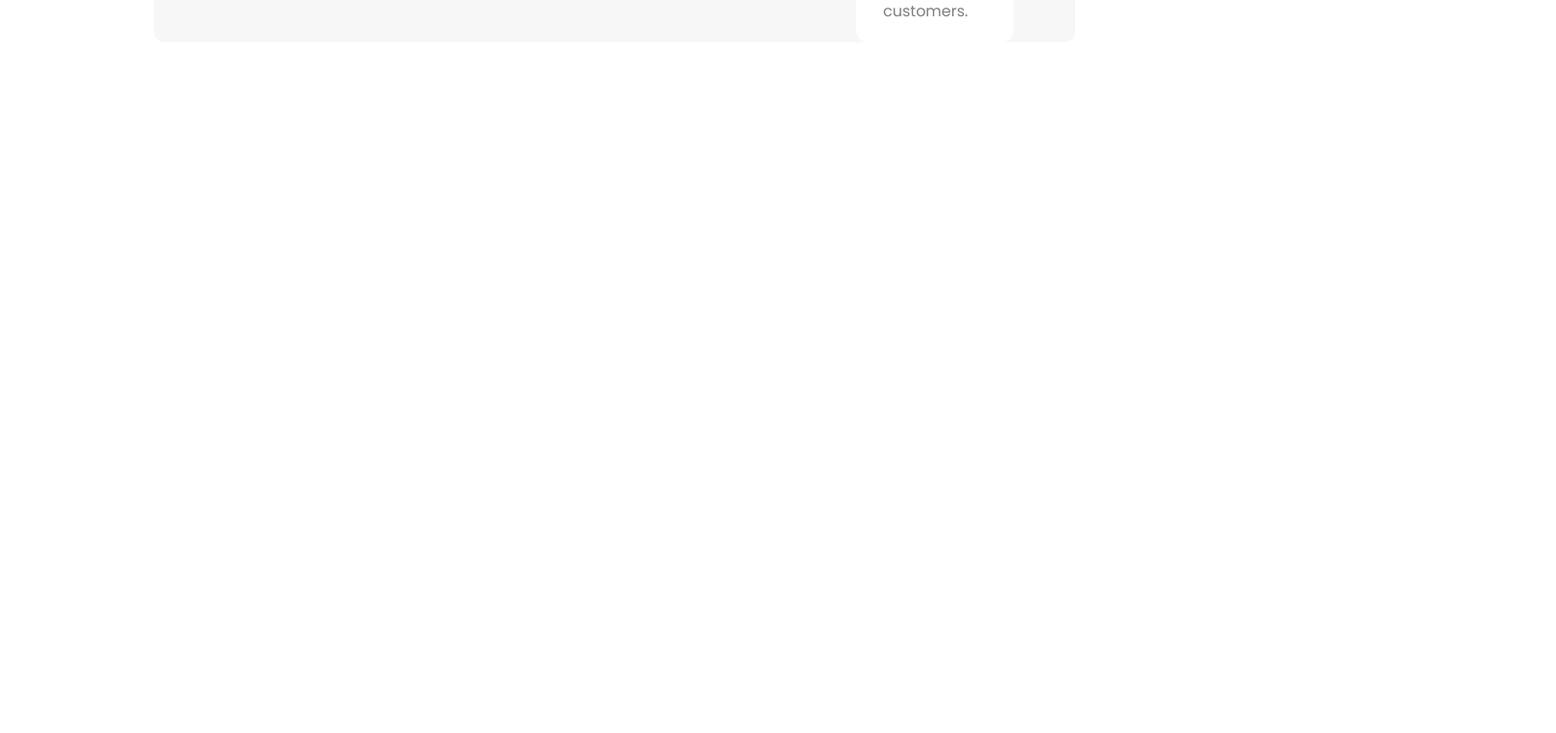
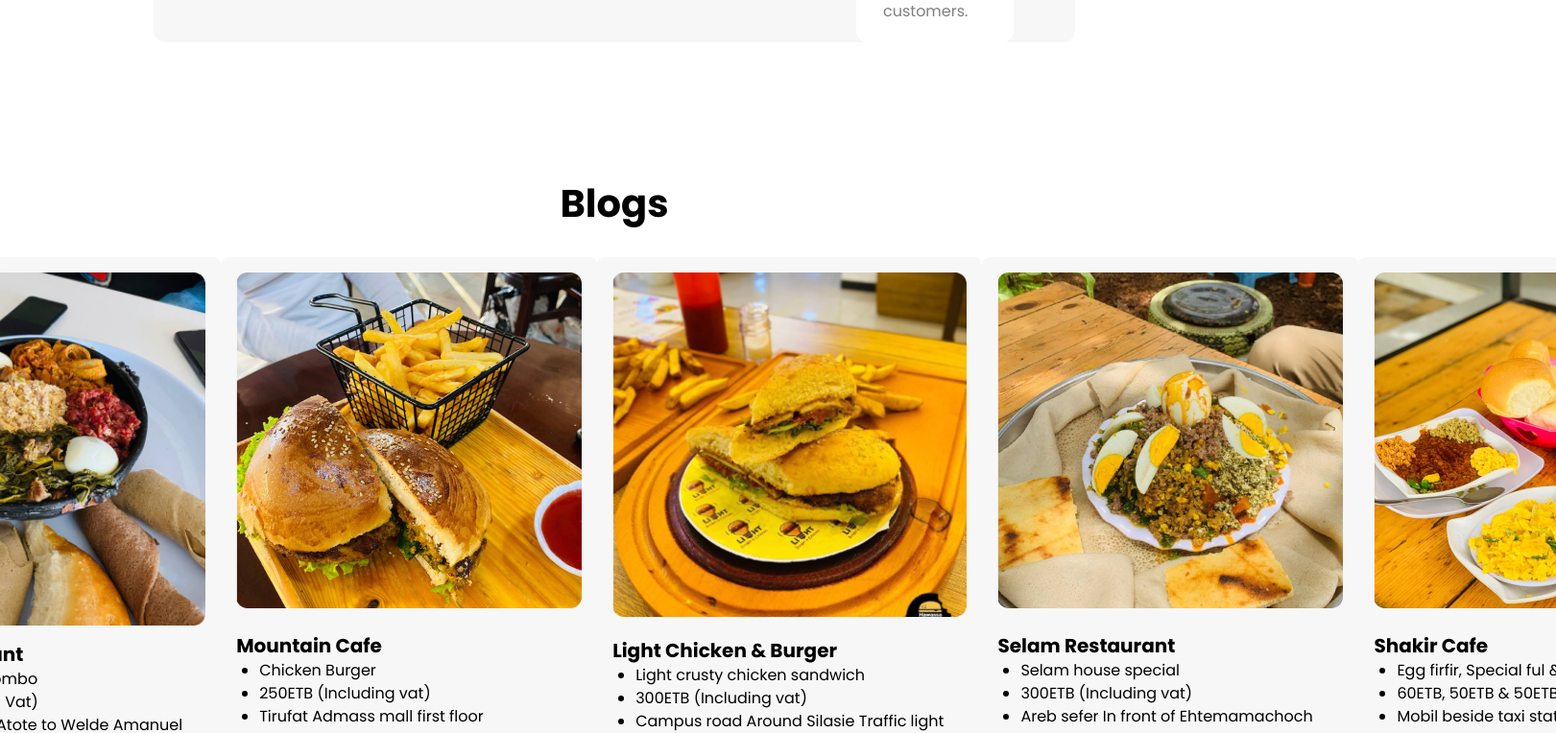
Before and after one commit to darikmohammed/hawassa-gebeta, a React (Create React App) app: page / in a window 1280 px wide. Shown: the part 2650-3414 px from the top of the page at 96% size, 1621 px wide, since content can reach past the window. Before the commit the page ends 2774 px from the top, so only its background shows below. Built offline with nearby package versions, Linux system fonts and the light colour scheme; the HTML template or start-up script is replaced by a standard one.

Commit message:
Add Blogs

```diff
--- a/src/components/Body.jsx
+++ b/src/components/Body.jsx
@@ -12,7 +12,7 @@
       <AboutUs />
       <Work />
       <Service />
-      {/* <Blogs /> */}
+      <Blogs />
     </div>
   );
 }
```
